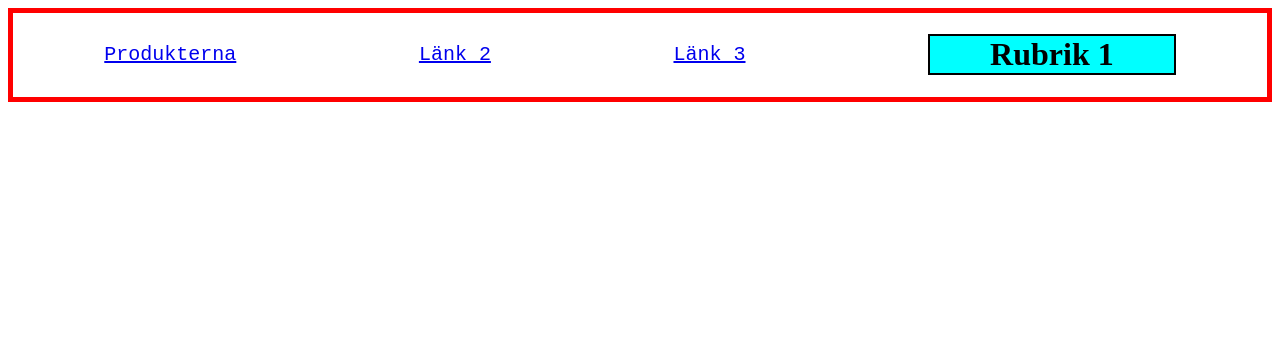
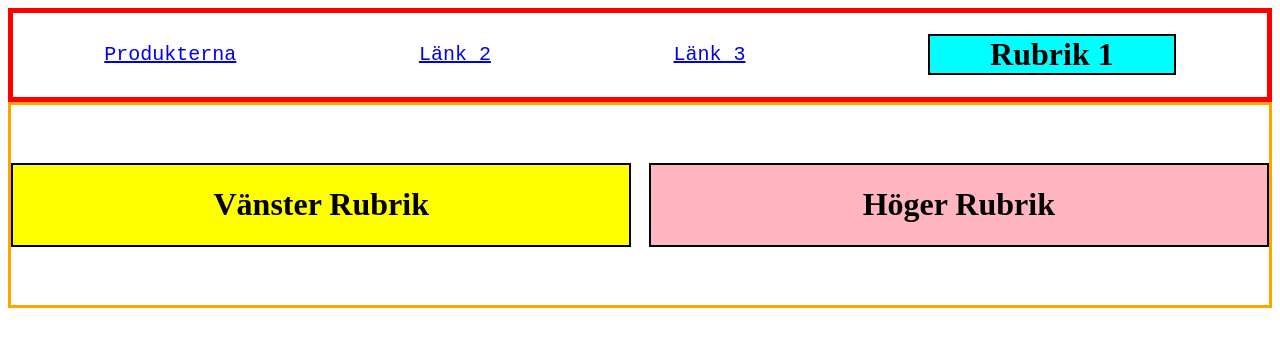
Before and after one commit to te22e-eriksson-adrian/lek3b_uppg_1, a plain HTML site: page index.html in a window 1280 px wide. Drawn offline with Linux system fonts and the light colour scheme.

Commit message:
fixade mellan-div

```diff
--- a/index.html
+++ b/index.html
@@ -13,5 +13,13 @@
         <a href="https://i.redd.it/vd9dc7wfk9471.png">Länk 3</a>
         <h1 id="rubrik">Rubrik 1</h1>
     </div>
+    <div id="mellan">
+        <div id="mellan_v">
+            <h1>Vänster Rubrik</h1>
+        </div>
+        <div id="mellan_r">
+            <h1>Höger Rubrik</h1>
+        </div>
+    </div>
 </body>
 </html>
--- a/style.css
+++ b/style.css
@@ -1,3 +1,7 @@
+body{
+    display: flex;
+    flex-direction: column;
+}
 #top{
     display: flex;
     flex-direction: row;
@@ -5,6 +9,22 @@
     justify-content: space-around;
     border: 5px solid red;
     min-height: 80px;
+}
+#mellan{
+    border: 3px solid orange;
+    justify-content: space-between;
+    align-items: center;
+    height: 200px;
+}
+#mellan_v{
+    border: 2px solid black;
+    background-color: yellow;
+    min-width: 49%;
+}
+#mellan_r{
+    border: 2px solid black;
+    background-color: lightpink;
+    min-width: 49%;
 }
 a{
     font-size: 20px;
@@ -23,7 +43,6 @@ h1{
 }
 div{
     display: flex;
-    flex-direction: column;
-    align-items: center;
+    flex-direction: row;
     justify-content: center;
 }
```
